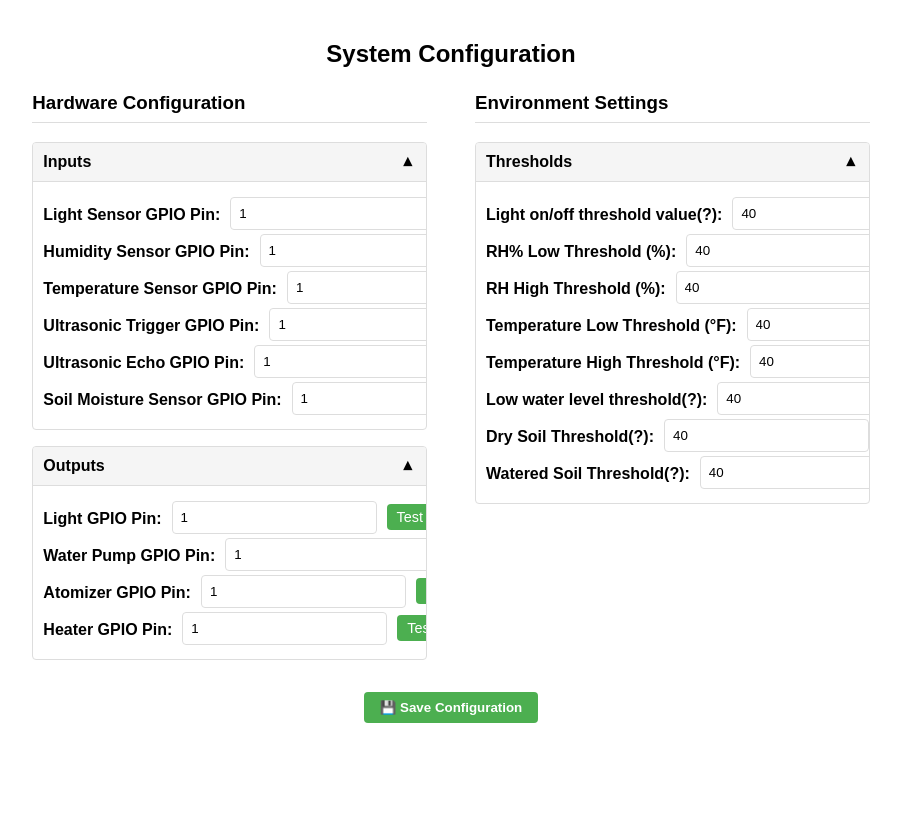
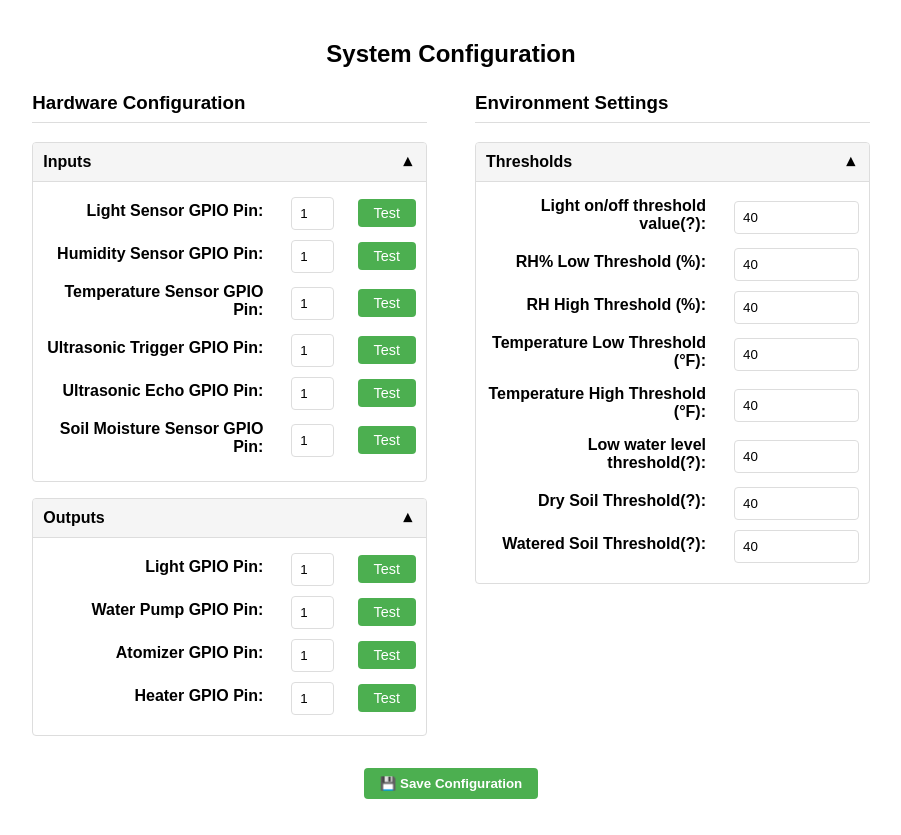
Before and after one commit to cjburri/GrowLab, a Flask app: page /config in a window 1280 px wide. Shown: the part 114-949 px from the top of the page, without its empty margins (189-1090 px from the left). Before the commit the page ends 837 px from the top, so only its background shows below. Run offline with Flask 3, Linux system fonts and the light colour scheme.

Commit message:
Add support for additional input devices in server.py and enhance device testing logic. Update CSS for improved layout and styling of configuration UI elements.

```diff
--- a/app/server.py
+++ b/app/server.py
@@ -4,6 +4,9 @@
 from app.config import DEBUG_MODE
 from app.hardware.gpio_manager import initialize_gpio, cleanup_gpio
 import time
+
+OUTPUT_DEVICES = ['atomizer', 'light', 'water', 'heater']
+INPUT_DEVICES = ['temperature_sensor', 'humidity_sensor', 'ultrasonic_trigger', 'ultrasonic_echo', 'soil_moisture_sensor']
 
 bp = Blueprint('api', __name__)
 
@@ -86,11 +89,28 @@
         device_manager = DeviceManager(water_pin=pin, debug_mode=DEBUG_MODE)
     elif device == 'heater':
         device_manager = DeviceManager(heater_pin=pin, debug_mode=DEBUG_MODE)
-    # elif device == 'humidifier':
-    #     device_manager = DeviceManager(humidifier_pin=pin, debug_mode=DEBUG_MODE)
-    device_manager.test_device(device)
+    elif device == 'light_sensor':
+        device_manager = DeviceManager(light_pin_in=pin, debug_mode=DEBUG_MODE)
+    elif device == 'temperature_sensor':
+        device_manager = DeviceManager(temperature_pin_in=pin, debug_mode=DEBUG_MODE)
+    elif device == 'humidity_sensor':
+        device_manager = DeviceManager(humidity_pin_in=pin, debug_mode=DEBUG_MODE)
+    elif device == 'ultrasonic_trigger':
+        device_manager = DeviceManager(ultrasonic_trigger_pin_in=pin, debug_mode=DEBUG_MODE)
+    elif device == 'ultrasonic_echo':
+        device_manager = DeviceManager(ultrasonic_echo_pin_in=pin, debug_mode=DEBUG_MODE)
+    elif device == 'soil_moisture_sensor':
+        device_manager = DeviceManager(soil_moisture_pin_in=pin, debug_mode=DEBUG_MODE)
+
+    if device in OUTPUT_DEVICES:
+        device_manager.test_device(device, io="output")
+        return jsonify({'status': 'success', 'device': device})
+    elif device in INPUT_DEVICES:
+        value = device_manager.test_device(device, io="input")
+        return jsonify({'status': 'success', 'device': device, 'value': value})
+
     del device_manager
-    return jsonify({'status': 'success', 'device': device})
+
 
 @bp.route('/api/control', methods=['POST'])
 def control_device():
--- a/app/static/css/config.css
+++ b/app/static/css/config.css
@@ -106,42 +106,62 @@
 #inputs-content .inline-form-group {
   display: flex !important;
   width: 100% !important;
-  justify-content: space-between !important; /* Push items to the edges */
+  justify-content: space-between !important;
+  align-items: center !important;
+  gap: 12px !important;
+  margin-bottom: 10px;
 }
 
-#inputs-content .inline-form-group label {
-  flex: 0 0 auto !important; /* Only take as much space as needed */
-  text-align: left !important;
-  padding-left: 0 !important;
-  margin-right: 10px !important;
-  margin-top: 8px !important;
+#inputs-content .inline-form-group label,
+#outputs-content .inline-form-group label {
+    width: 220px !important;
+    min-width: 220px !important;
+    max-width: 220px !important;
+    flex: 0 0 220px !important;
+    text-align: right !important;
+    margin-right: 16px !important;
+    padding: 0 !important;
+    box-sizing: border-box !important;
 }
 
-#inputs-content .inline-form-group input {
-  flex: 0 0 55% !important;
-  width: 55% !important;
-  text-align: left !important; /* Left-align the text in inputs */
+#inputs-content .inline-form-group input[type="number"] {
+  flex: 1 1 auto !important;
+  min-width: 0 !important;
+  box-sizing: border-box !important;
+  max-width: 400px;
+  margin-right: 0 !important;
+}
+
+#inputs-content .inline-form-group .test-btn {
+  flex: 0 0 auto !important;
+  white-space: nowrap !important;
+  margin-left: 12px !important;
+  padding: 6px 16px;
 }
 
 /* Specific styling for outputs dropdown */
 #outputs-content .inline-form-group {
   display: flex !important;
   width: 100% !important;
-  justify-content: space-between !important; /* Push items to the edges */
+  justify-content: space-between !important;
+  align-items: center !important;
+  gap: 12px !important;
+  margin-bottom: 10px;
 }
 
-#outputs-content .inline-form-group label {
-  flex: 0 0 auto !important; /* Only take as much space as needed */
-  text-align: left !important;
-  padding-left: 0 !important;
-  margin-right: 10px !important;
-  margin-top: 8px !important;
+#outputs-content .inline-form-group input[type="number"] {
+  flex: 1 1 auto !important;
+  min-width: 0 !important;
+  box-sizing: border-box !important;
+  max-width: 400px;
+  margin-right: 0 !important;
 }
 
-#outputs-content .inline-form-group input {
-  flex: 0 0 55% !important;
-  width: 55% !important;
-  text-align: left !important; /* Left-align the text in inputs */
+#outputs-content .inline-form-group .test-btn {
+  flex: 0 0 auto !important;
+  white-space: nowrap !important;
+  margin-left: 12px !important;
+  padding: 6px 16px;
 }
 
 /* Hide the hint divs since we're using placeholders */
@@ -221,3 +241,32 @@
     display: flex;
     align-items: center;
 }
+
+.config-form .inline-form-group {
+    display: flex !important;
+    align-items: center !important;
+    gap: 12px !important; /* slightly more space between input and button */
+    margin-bottom: 10px;
+    background: none !important;
+}
+
+.config-form .inline-form-group label {
+    min-width: 180px;
+    margin-right: 10px;
+    text-align: left;
+}
+
+.config-form .inline-form-group input[type="number"] {
+    flex: 1 1 auto !important;
+    min-width: 0 !important;
+    box-sizing: border-box !important;
+    max-width: 300px;
+    margin-right: 0 !important;
+}
+
+.config-form .inline-form-group .test-btn {
+    flex: 0 0 auto !important;
+    white-space: nowrap !important;
+    margin-left: 12px !important;
+    padding: 6px 16px;
+}
```
